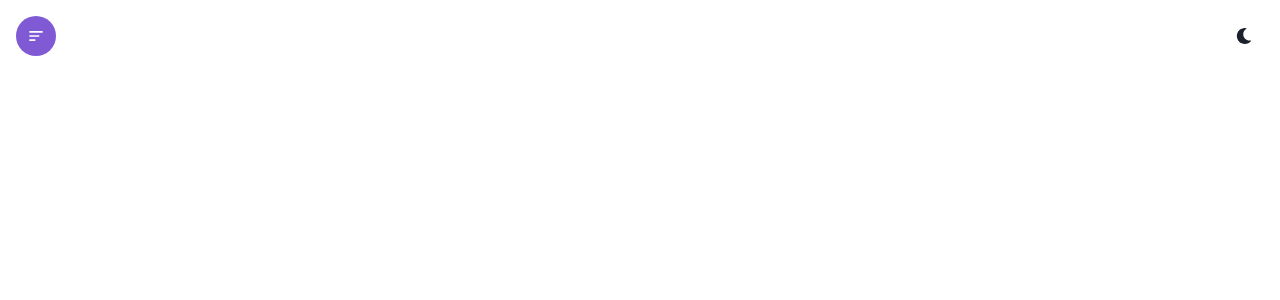
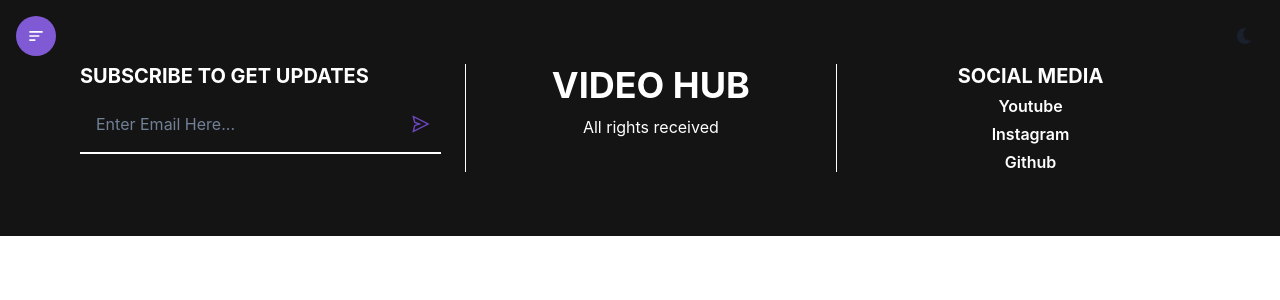
Before and after one commit to sakshichavre20/videoHub, a React (Create React App) app: page / in a window 1280 px wide. Before the commit this address had no page. Shown: the top 300 px of the page. Built offline with nearby package versions, Linux system fonts and the light colour scheme.

Commit message:
[ADD] Footer

```diff
--- a/src/App.js
+++ b/src/App.js
@@ -1,3 +1,4 @@
+import Footer from "./components/Footer";
 import Header from "./components/Header";
 import React from "react";
 import { BrowserRouter as Router, Route, Routes } from "react-router-dom";
@@ -9,6 +10,7 @@
       <Routes>
         <Route />
       </Routes>
+      <Footer />
     </Router>
   );
 }
--- /dev/null
+++ b/src/components/Footer.jsx
@@ -0,0 +1,83 @@
+import React from "react";
+import { AiOutlineSend } from "react-icons/ai";
+
+import {
+  Box,
+  Button,
+  Heading,
+  HStack,
+  Input,
+  Stack,
+  Text,
+  VStack,
+} from '@chakra-ui/react';
+
+const Footer = () => {
+  return (
+    <Box bgColor={'blackAlpha.900'} minH={'40'} p="16" color={'white'}>
+      <Stack direction={['column', 'row']}>
+        <VStack alignItems={'stretch'} w={'full'} px={'4'}>
+          <Heading
+            size="md"
+            textTransform={'uppercase'}
+            textAlign={['center', 'left']}
+          >
+            Subscribe to get updates
+          </Heading>
+          <HStack borderBottom={'2px solid white'} py="2">
+            <Input
+              placeholder="Enter Email Here..."
+              border={'none'}
+              borderRadius="none"
+              outline={'none'}
+              focusBorderColor="none"
+            />
+            <Button
+              p={'0'}
+              colorScheme={'purple'}
+              variant={'ghost'}
+              borderRadius={'0 20px 20px 0'}
+            >
+              <AiOutlineSend size={20} />
+            </Button>
+          </HStack>
+        </VStack>
+
+        <VStack
+          w={'full'}
+          borderLeft={['none', '1px solid white']}
+          borderRight={['none', '1px solid white']}
+        >
+          <Heading textTransform={'uppercase'} textAlign={'center'}>
+            VIDEO HUB
+          </Heading>
+          <Text>All rights received</Text>
+        </VStack>
+
+        <VStack w={'full'}>
+          <Heading size={'md'} textTransform={'uppercase'}>
+            Social Media
+          </Heading>
+          <Button variant={'link'} colorScheme={'white'}>
+            <a target={'black'} href="https://youtube.com/6packprogrammer">
+              Youtube
+            </a>
+          </Button>
+          <Button variant={'link'} colorScheme={'white'}>
+            <a target={'black'} href="https://instagram.com/meabhisingh">
+              Instagram
+            </a>
+          </Button>
+
+          <Button variant={'link'} colorScheme={'white'}>
+            <a target={'black'} href="https://github.com/meabhisingh">
+              Github
+            </a>
+          </Button>
+        </VStack>
+      </Stack>
+    </Box>
+  );
+};
+
+export default Footer;
```
